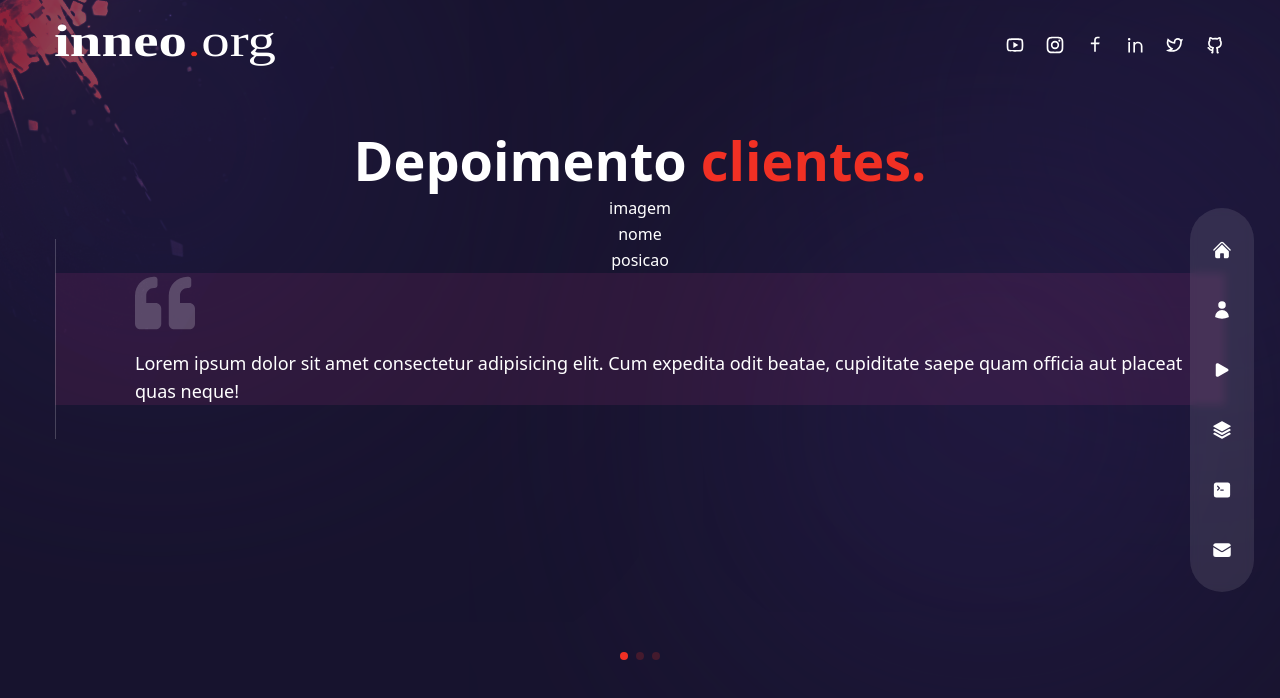
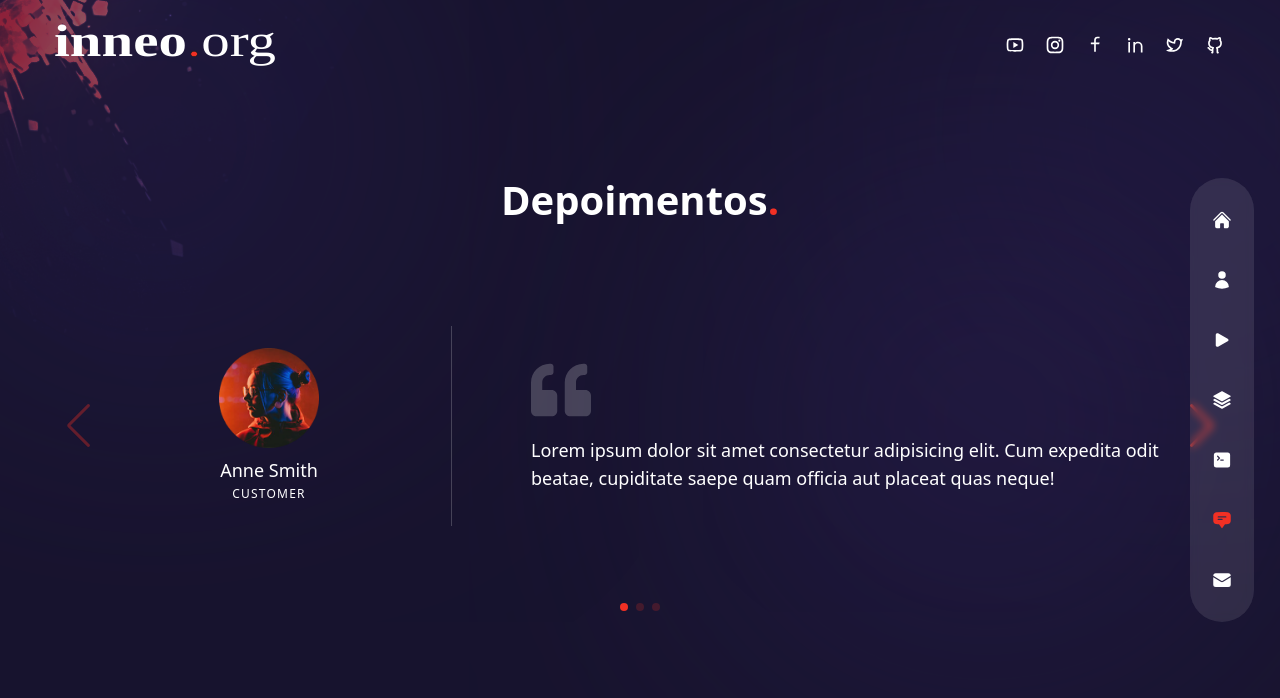
Before and after one commit to inneobr/portfolio, a Next.js app: page /clientes in a window 1280 px wide. Shown: the top 698 px of the page. Built offline with nearby package versions, Linux system fonts and the light colour scheme.

Commit message:
feat: producao

```diff
--- a/components/Header.js
+++ b/components/Header.js
@@ -8,8 +8,8 @@ const Header = () => {
       <div className="container mx-auto">
         <div className="flex flex-col lg:flex-row justify-between items-center gap-y-6 py-8">
           {/* logo */}
-          <Link href={'/'}>
-            <Image className="w-[39px] h-[110px] xl:w-[220px] xl:h-[78px]"
+          <Link href={'/'} className="hidden xl:flex md:flex">
+            <Image className="xl:w-[220px] xl:h-[78px]"
               src={'/logo.svg'}
               width={0}
               height={0}
--- a/components/Nav.js
+++ b/components/Nav.js
@@ -16,7 +16,7 @@ export const navData = [
   { name: 'youtube', path: '/youtube', icon: <HiPlay /> },
   { name: 'servicos', path: '/servicos', icon: <HiSquare3Stack3D /> },
   { name: 'portfolio', path: '/portfolio', icon: <HiCommandLine /> },
-  //{ name: 'clientes', path: '/clientes', icon: <HiChatBubbleBottomCenterText />, },
+  { name: 'clientes', path: '/clientes', icon: <HiChatBubbleBottomCenterText />, },
   { name: 'contato', path: '/contato', icon: <HiEnvelope />, },
 ];
 
--- a/components/TestimonialSlider.js
+++ b/components/TestimonialSlider.js
@@ -23,40 +23,47 @@ const testimonialData = [
   },
 ];
 
+import Image from 'next/image';
 import { Swiper, SwiperSlide } from 'swiper/react';
 import { FaQuoteLeft } from 'react-icons/fa'
-import Image from 'next/image';
 
 import 'swiper/css';
-import 'swiper/css/free-mode';
+import 'swiper/css/navigation';
 import 'swiper/css/pagination';
-import { Pagination } from 'swiper';
+
+import { Navigation, Pagination } from 'swiper';
 
 const TestimonialSlider = () => {
   return (
     <Swiper
-      spaceBetween={10}
+      navigation={true}
       pagination={{ clickable: true }}
-      modules={[Pagination]}
-      className='h-[280px] sm:h-[480px]'>
+      modules={[Navigation, Pagination]}
+      className='h-[400px]'>
 
         {testimonialData.map((person, index) => {
           return (
             <SwiperSlide key={index}>
-              <div>
-                <div>
-                  <div>
-                    <div>imagem</div>
-                    <div>nome</div>
-                    <div>posicao</div>
+              <div className='flex flex-col items-center md:flex-row gap-x-8 h-full px-16'>
+                <div className='w-full max-w-[300px] flex flex-col xl:justify-center items-center
+                  relative mx-auto xl:mx-0'>
+                  <div className='flex flex-col justify-center text-center'>
+                    <div className='mb-2 mx-auto'>
+                      <Image src={person.image} width={100} height={100} alt=''/>
+                    </div>
+                    <div className='text-lg'>{person.name}</div>
+                    <div className='text-[12px] uppercase front-extralight tracking-widest'>
+                      {person.position}
+                    </div>
                   </div>
                 </div>
-                <div className='bg-pink-500/10 flex-1 flex flex-col justify-center
+                <div className='flex-1 flex flex-col justify-center
                   before:w-[1px] xl:before:bg-white/20 xl:before:absolute xl:before:left-0
                   xl:before:h-[200px] relative xl:pl-20'>
-                  <div className='mb-4'>
-                    <FaQuoteLeft className='text-4xl xl:text-6xl text-white/20 mx-auto md:mx-0' />
-                  </div>
+                    <div className='mb-4'>
+                      <FaQuoteLeft className='text-4xl xl:text-6xl text-white/20 mx-auto
+                        md:mx-0' />
+                    </div>
                   <div className='xl:text-lg text-center md:text-left'>{person.message}</div>
                 </div>
               </div>
--- a/pages/clientes/index.js
+++ b/pages/clientes/index.js
@@ -1,15 +1,26 @@
 import TestimonialSlider from '../../components/TestimonialSlider';
+import { motion } from 'framer-motion'
+import { fadeIn } from '../../variants'
 
 const Cases = () => {
   return (
     <div className='h-full bg-primary/30 py-32 text-center'>
       <div className='container mx-auto h-full flex flex-col justify-center'>
-        <h2 className='h2 mb-8 xl:mb-0'>
-          Depoimento <span className='text-accent'>clientes.</span>
-        </h2>
-        <div>
+        <motion.h2
+          variants={fadeIn('up', 0.2)}
+          initial="hidden"
+          animate="show"
+          exit="hidden"
+          className='h2 mb-8 xl:mb-0'>
+          Depoimentos<span className='text-accent'>.</span>
+        </motion.h2>
+        <motion.div
+          variants={fadeIn('up', 0.4)}
+          initial="hidden"
+          animate="show"
+          exit="hidden" >
           <TestimonialSlider />
-        </div>
+        </motion.div>
       </div>
     </div>
   );
--- a/styles/globals.css
+++ b/styles/globals.css
@@ -26,10 +26,10 @@
     @apply w-full h-screen overflow-hidden;
   }
   .h1 {
-    @apply text-[35px] leading-tight md:text-[60px] md:leading-[1.3] mb-8 font-semibold;
+    @apply text-[25px] leading-tight md:text-[45px] md:leading-[1.3] mb-8 font-semibold;
   }
   .h2 {
-    @apply text-[35px] leading-tight md:text-[54px] md:leading-[1.3] mb-4 font-semibold;
+    @apply text-[20px] leading-tight md:text-[40px] md:leading-[1.3] mb-4 font-semibold;
   }
   p {
     @apply leading-[1.8] text-white/60 font-light;
```
